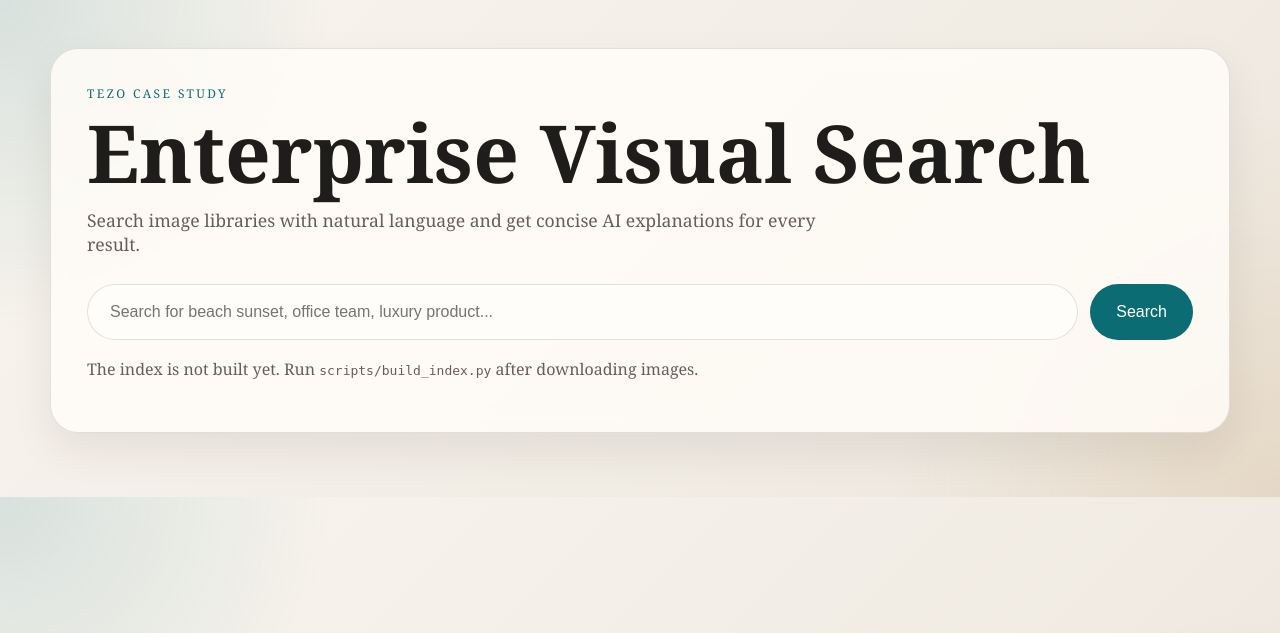
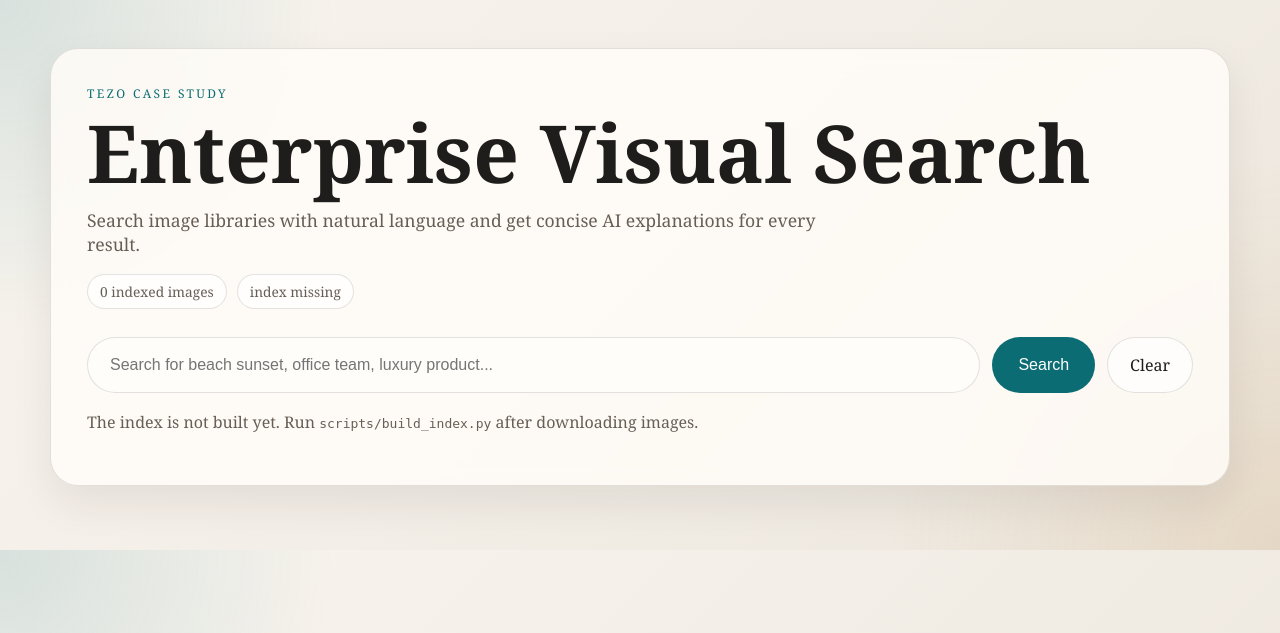
Before and after one commit to AbhijithNidanakavi/tezo-visual-search, a FastAPI app: page / in a window 1280 px wide. Shown: the top 633 px of the page. Run offline with FastAPI, Linux system fonts and the light colour scheme.

Commit message:
Improve UI runtime visibility

```diff
--- a/app/main.py
+++ b/app/main.py
@@ -72,5 +72,6 @@ def home(request: Request, query: str | None = None) -> HTMLResponse:
             "response": response,
             "error": error,
             "index_ready": engine.is_ready,
+            "indexed_images": len(engine.records),
         },
     )
--- a/app/static/styles.css
+++ b/app/static/styles.css
@@ -65,6 +65,22 @@ h1 {
     margin-top: 28px;
 }
 
+.status-row {
+    display: flex;
+    gap: 10px;
+    flex-wrap: wrap;
+    margin-top: 18px;
+}
+
+.status-pill {
+    border: 1px solid var(--border);
+    border-radius: 999px;
+    padding: 7px 12px;
+    font-size: 0.86rem;
+    color: var(--muted);
+    background: rgba(255, 255, 255, 0.72);
+}
+
 .search-form input {
     flex: 1 1 420px;
     min-height: 56px;
@@ -84,6 +100,19 @@ h1 {
     color: white;
     font-size: 1rem;
     cursor: pointer;
+}
+
+.clear-link {
+    min-height: 56px;
+    display: inline-flex;
+    align-items: center;
+    justify-content: center;
+    border-radius: 999px;
+    padding: 0 22px;
+    border: 1px solid var(--border);
+    color: var(--ink);
+    background: rgba(255, 255, 255, 0.65);
+    text-decoration: none;
 }
 
 .notice,
--- a/app/templates/index.html
+++ b/app/templates/index.html
@@ -12,9 +12,14 @@
             <p class="eyebrow">Tezo Case Study</p>
             <h1>Enterprise Visual Search</h1>
             <p class="lede">Search image libraries with natural language and get concise AI explanations for every result.</p>
+            <div class="status-row">
+                <span class="status-pill">{{ indexed_images }} indexed images</span>
+                <span class="status-pill">{{ 'index ready' if index_ready else 'index missing' }}</span>
+            </div>
             <form method="get" action="/" class="search-form">
                 <input type="text" name="query" value="{{ query }}" placeholder="Search for beach sunset, office team, luxury product..." aria-label="Search query">
                 <button type="submit">Search</button>
+                <a href="/" class="clear-link">Clear</a>
             </form>
             {% if not index_ready %}
             <p class="notice">The index is not built yet. Run <code>scripts/build_index.py</code> after downloading images.</p>
```
Also changed, not shown: README.md.
